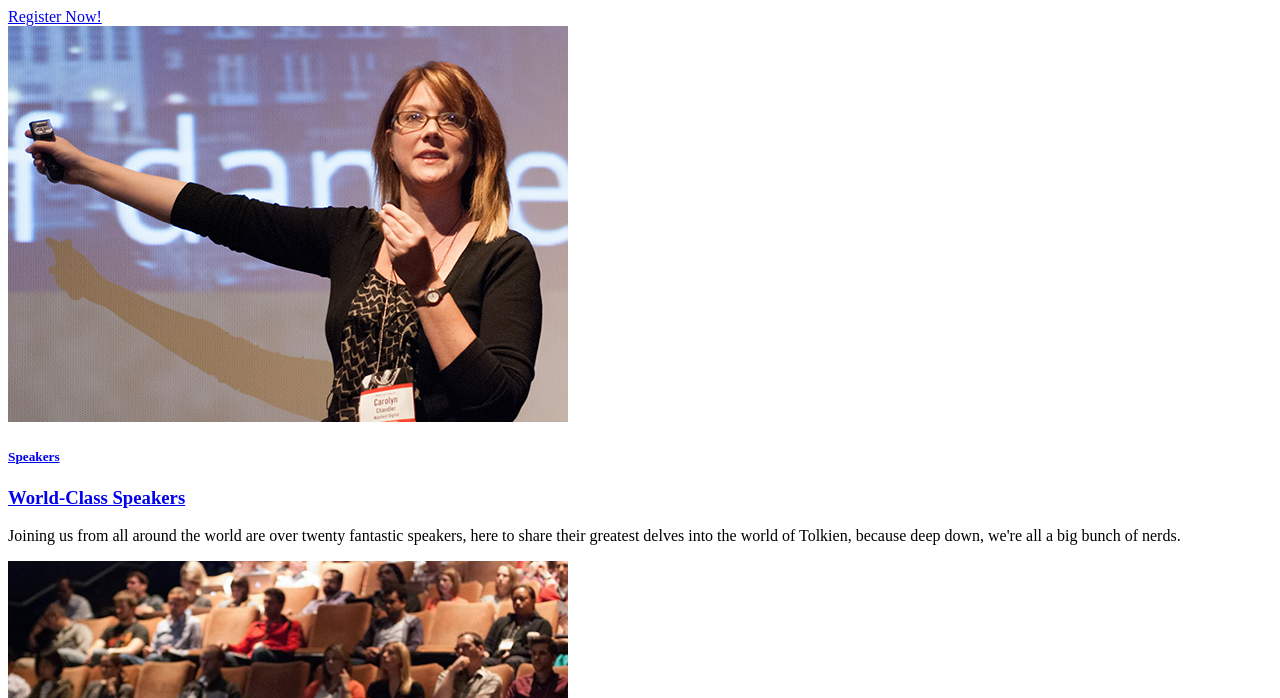
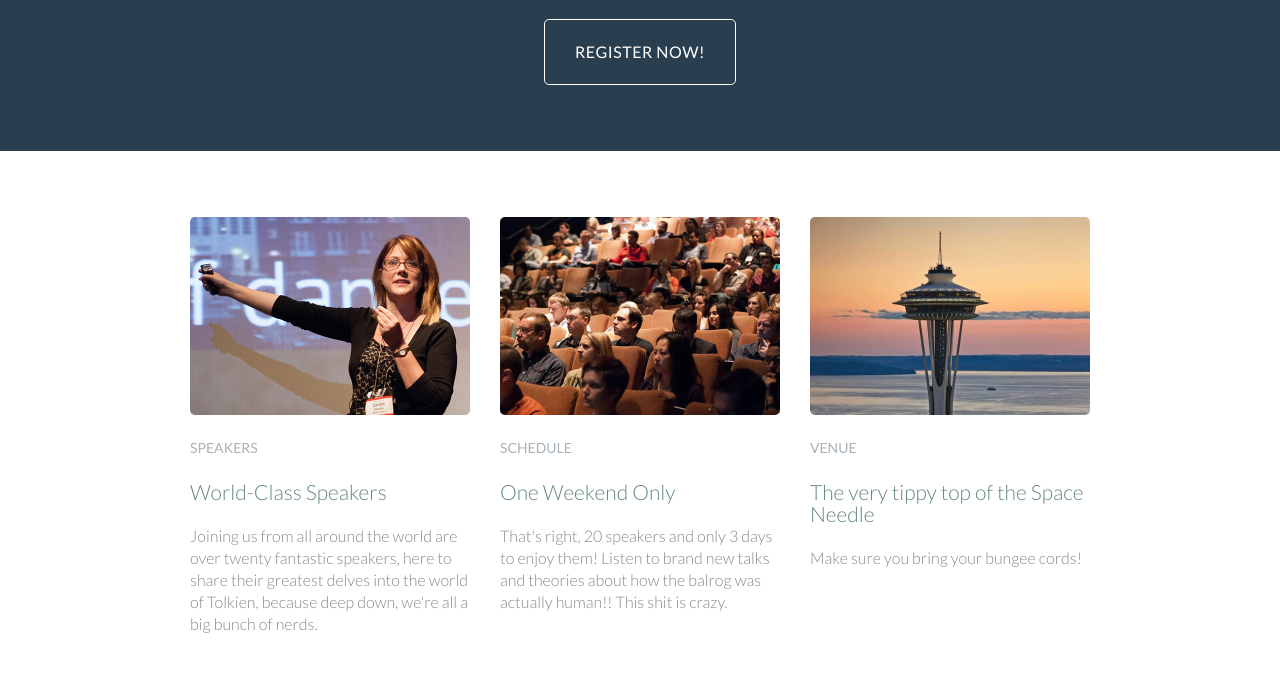
Before and after one commit to MotheWebDev/Seattle-Styles-Conference, a plain HTML site: page index.html in a window 1280 px wide. Shown: the part 377-1075 px from the top of the page. Drawn offline with Linux system fonts and the light colour scheme.

Commit message:
fixed css link

```diff
--- a/Speakers.html
+++ b/Speakers.html
@@ -5,7 +5,7 @@
     <meta http-equiv="X-UA-Compatible" content="IE=edge">
     <meta name="viewport" content="width=device-width, initial-scale=1.0">
     <title>Speakers</title>
-    <link rel="stylesheet" href="C:\Users\morga\OneDrive\Documents\100Devs\Homework\Styles-Conference\main.css">
+    <link rel="stylesheet" href="main.css">
 </head>
 <body>
 
--- a/index.html
+++ b/index.html
@@ -5,10 +5,10 @@
     <meta http-equiv="X-UA-Compatible" content="IE=edge">
     <meta name="viewport" content="width=device-width, initial-scale=1.0">
     <title>Styles Conference</title>
-    <link rel="stylesheet" href="C:\Users\morga\OneDrive\Documents\100Devs\Homework\Styles-Conference\main.css">
+    <link rel="stylesheet" href="main.css">
     <link rel="preconnect" href="https://fonts.googleapis.com">
     <link rel="preconnect" href="https://fonts.gstatic.com" crossorigin>
-    <link href="http://fonts.googleapis.com/css?family=Lato:100,300,400" rel="stylesheet">
+    <link href="https://fonts.googleapis.com/css?family=Lato:100,300,400" rel="stylesheet">
 
 </head>
     <body>
```
Also changed, not shown: register.html (+1 -1 lines), schedule.html (+1 -1 lines), venue.html (+1 -1 lines).
